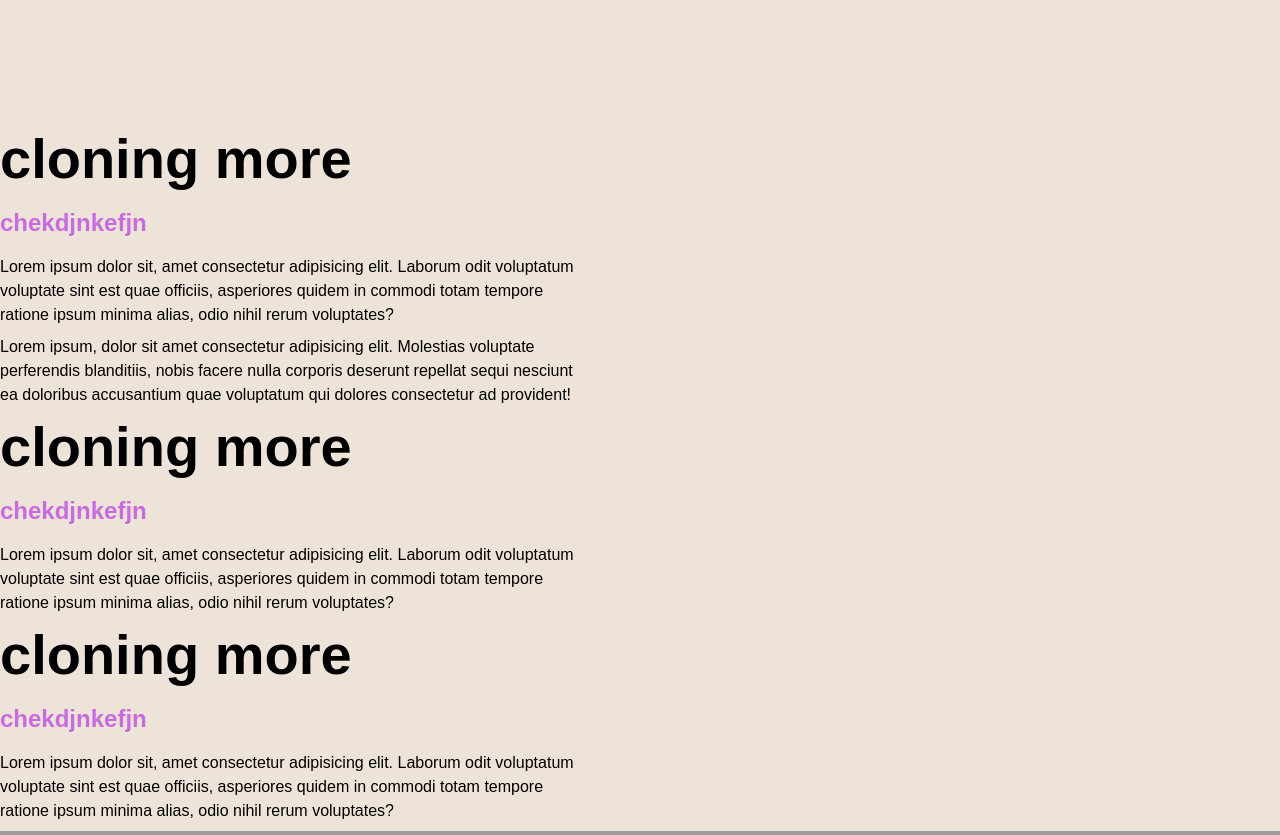
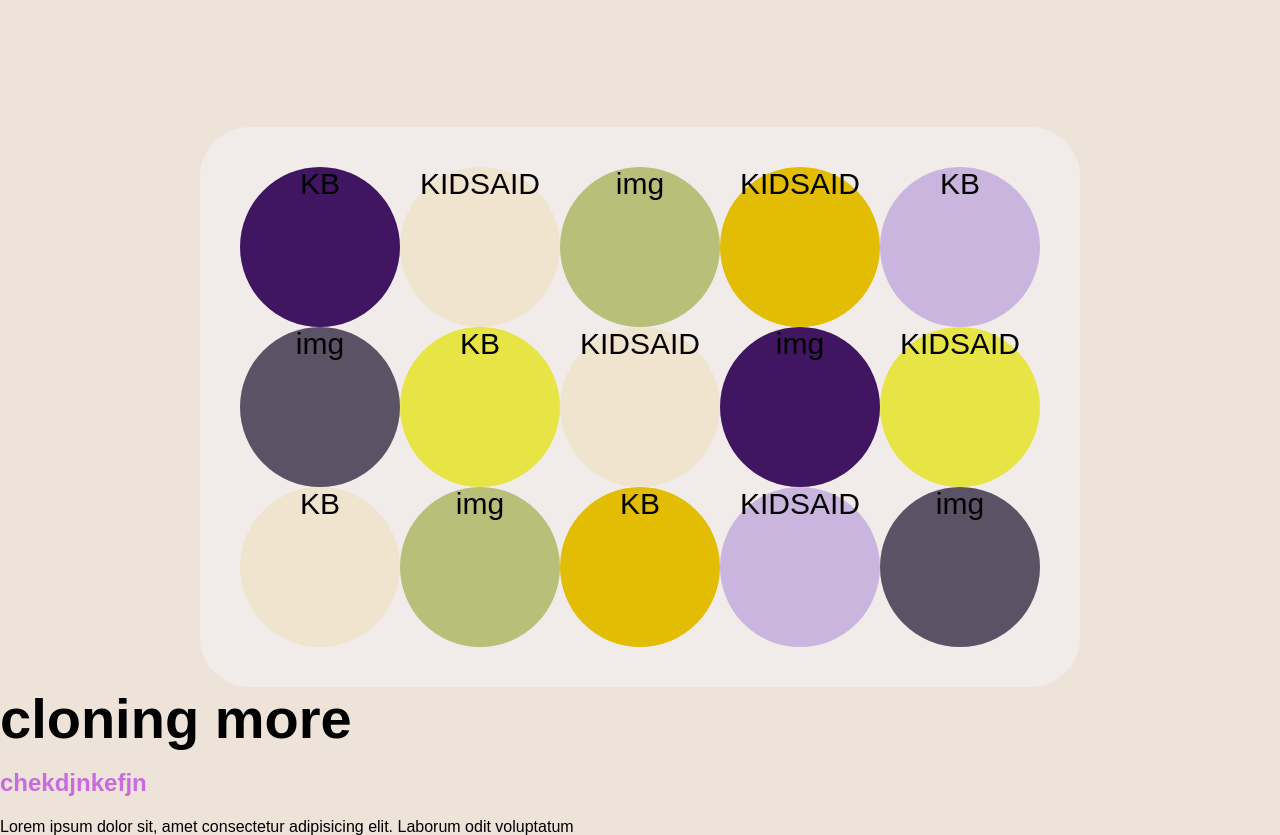
Before and after one commit to Mariawillow/astrodenderdur, an Astro site: page / in a window 1280 px wide. Shown: the part 800-1635 px from the top of the page. Built offline with nearby package versions, Linux system fonts and the light colour scheme; Astro itself is replaced by a stand-in of ours; grey boxes are pictures that could not be loaded.

Commit message:
figurcard

```diff
--- a/src/components/Figurcard.astro
+++ b/src/components/Figurcard.astro
@@ -1,21 +1,70 @@
+---
+import "../styles/style.css";
 ---
 
----
-
-<section>
-  <h3>{h2}</h3>
-  <div>
-    <p>{description}</p>
-    <img src={imageSrc} alt={title} />
-  </div>
-</section>
+<div class="grid-container">
+  <div class="grid-item darkpurple">KB</div>
+  <div class="grid-item beige">KIDSAID</div>
+  <div class="grid-item green">img</div>
+  <div class="grid-item orange">KIDSAID</div>
+  <div class="grid-item purple">KB</div>
+  <div class="grid-item brown">img</div>
+  <div class="grid-item yellow">KB</div>
+  <div class="grid-item beige">KIDSAID</div>
+  <div class="grid-item darkpurple">img</div>
+  <div class="grid-item yellow">KIDSAID</div>
+  <div class="grid-item beige">KB</div>
+  <div class="grid-item green">img</div>
+  <div class="grid-item orange">KB</div>
+  <div class="grid-item purple">KIDSAID</div>
+  <div class="grid-item brown">img</div>
+</div>
 
 <style>
-  div {
-    margin-top: 100px;
-    margin-bottom: 100px;
-    margin-right: 150px;
-    margin-left: 80px;
-    background-color: lightblue;
+  .grid-container {
+    display: grid;
+    grid-template-columns: 1fr 1fr 1fr 1fr 1fr;
+    background-color: rgba(241, 236, 233, 1);
+    padding: 40px;
+    border-radius: 50px;
+    max-width: 800px;
+    align-items: center;
+    margin-left: auto;
+    margin-right: auto;
+  }
+
+  .grid-item {
+    background-color: rgba(255, 255, 255, 0.8);
+    font-size: 30px;
+    text-align: center;
+    border-radius: 100px;
+    height: 160px;
+    width: 160px;
+  }
+
+  .yellow {
+    background-color: rgba(230, 229, 69, 1);
+  }
+  .green {
+    background-color: rgba(184, 191, 120, 1);
+  }
+
+  .orange {
+    background-color: rgba(226, 189, 4, 1);
+  }
+
+  .beige {
+    background-color: rgba(240, 228, 207, 1);
+  }
+  .purple {
+    background-color: rgba(201, 181, 222, 1);
+  }
+
+  .brown {
+    background-color: rgba(91, 82, 102, 1);
+  }
+
+  .darkpurple {
+    background-color: rgba(64, 21, 97, 1);
   }
 </style>
--- a/src/components/Header.astro
+++ b/src/components/Header.astro
@@ -4,7 +4,7 @@ import { Image } from "astro:assets";
 ---
 
 <header>
-  <div class="grid_2">
+  <div class="grid_2_sticky">
     <div>
       <img class="logo" src="./img/logo.png" alt="logo" />
     </div>
@@ -58,6 +58,17 @@ import { Image } from "astro:assets";
     grid-template-columns: 1fr 2fr;
     gap: 2em;
   }
+  .grid_2_sticky {
+    display: grid;
+    grid-template-columns: 1fr 2fr;
+    gap: 2em;
+    position: sticky;
+    top: 0;
+    background-color: rgba(201, 181, 222, 1);
+    margin-top: 1px;
+    margin-bottom: 2rem;
+    margin-left: 1rem;
+  }
 
   .grid_3 {
     display: grid;
--- a/src/layouts/MainLayout.astro
+++ b/src/layouts/MainLayout.astro
@@ -1,6 +1,7 @@
 ---
 import Header from "../components/Header.astro";
 import Footer from "../components/Footer.astro";
+import Figurcard from "../components/Figurcard.astro";
 ---
 
 <html lang="en">
@@ -21,6 +22,8 @@ import Footer from "../components/Footer.astro";
     <main>
       <section>
         <img src="img/lysheader.png" alt="" />
+        <Figurcard />
+
         <h2>cloning more</h2>
         <h3>chekdjnkefjn</h3>
         <p>
```
